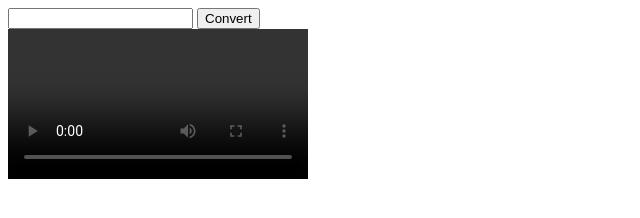
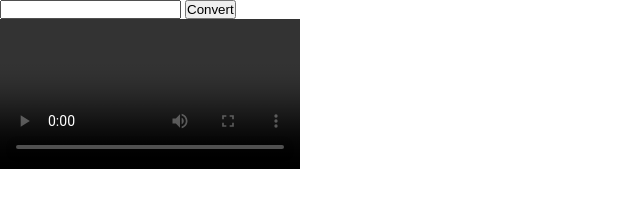
Before and after one commit to GhaliOssama/bibatok, a plain HTML site: page index.html in a window 1280 px wide. Shown: the whole page, without its empty margins (0-640 px from the left). Drawn offline with nearby package versions, Linux system fonts and the light colour scheme.

Commit message:
Update index.html

```diff
--- a/index.html
+++ b/index.html
@@ -5,6 +5,14 @@
     <title>YouTube To Video</title>
     <script src = "https://ajax.googleapis.com/ajax/libs/jquery/3.2.1/jquery.min.js">
     </script>
+<style>
+*{
+margin:0px;
+ padding:0px;
+
+}
+
+</style>
   </head>
   <body>
     <form method="post">
```
